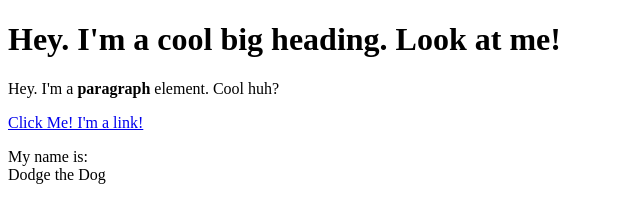
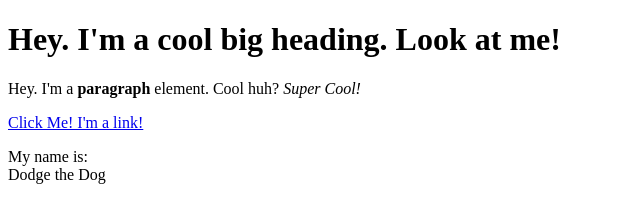
Before and after one commit to tiarajain/series-movies, a plain HTML site: page test.html in a window 1280 px wide. Shown: the top 197 px of the page, 0-640 px from the left. Drawn offline with Linux system fonts and the light colour scheme.

Commit message:
Added "Super Cool" to my sub-headings

```diff
--- a/test.html
+++ b/test.html
@@ -5,7 +5,7 @@
 </head>
 <body>
 	<h1> Hey. I'm a cool big heading. Look at me!</h1>
-	<p>Hey. I'm a <b>paragraph</b> element. Cool huh?</p>
+	<p>Hey. I'm a <b>paragraph</b> element. Cool huh? <i>Super Cool!</i></p>
 	<a href="https://google.com" target="_blank" title="Let's go to Google">Click Me! I'm a link!</a>
 	<p> My name is:<br>
 	Dodge the Dog</p>
```
